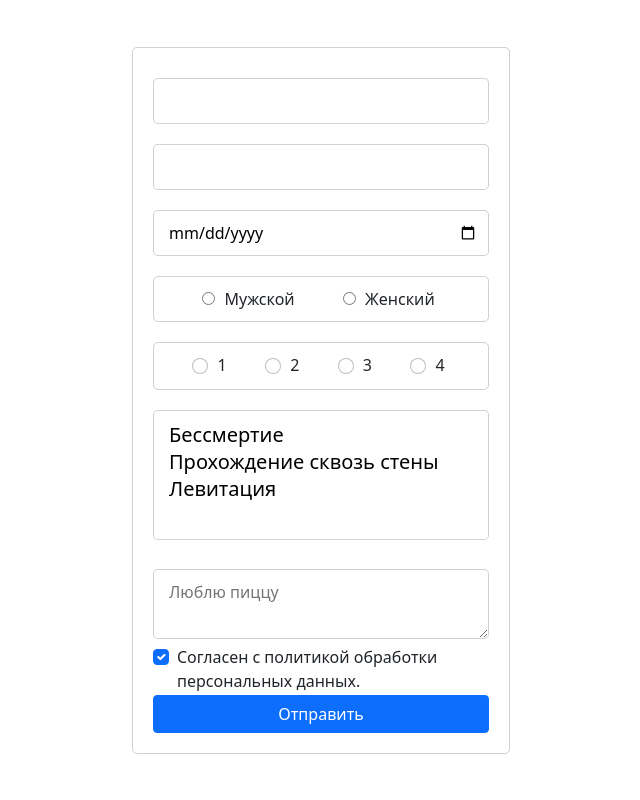
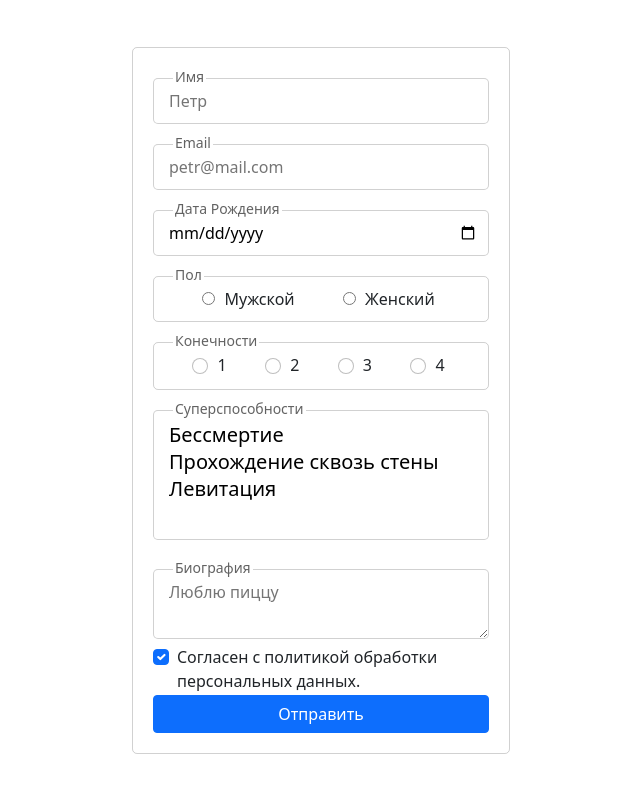
Before and after one commit to SafronovMark/backend, a PHP site: page /edit.php in a window 1280 px wide. Shown: the whole page, without its empty margins (319-959 px from the left). Run offline with PHP 8.4, Linux system fonts and the light colour scheme.

Commit message:
Update edit.php

```diff
--- a/6/edit.php
+++ b/6/edit.php
@@ -12,19 +12,19 @@
     <div class="form-container">
         <form method="POST" action="">
             <div class="input-block">
-                <span></span>
-                <input type="text" class="input-item" />
+                <span>Имя</span>
+                <input type="text" class="input-item" placeholder="Петр" />
             </div>
             <div class="input-block">
-                <span></span>
-                <input type="text" class="input-item" />
+                <span>Email</span>
+                <input type="text" class="input-item" placeholder="petr@mail.com" />
             </div>
             <div class="input-block">
-                <span></span>
+                <span>Дата Рождения</span>
                 <input type="date" class="input-item" />
             </div>
             <div class="input-block">
-                <span></span>
+                <span>Пол</span>
                 <div class="radios">
                     <div class="male-radio">
                         <input class="" type="radio" name="gender" value="m" />
@@ -38,7 +38,7 @@
             </div>
 
             <div class="input-block">
-                <span></span>
+                <span>Конечности</span>
                 <div class="radios">
                     <div class="limbs-radio">
                         <input class="form-check-input" type="radio" name="limbs" value="1" />
@@ -59,7 +59,7 @@
                 </div>
             </div>
             <div class="input-block">
-                <span></span>
+                <span>Суперспособности</span>
                 <select class="input-item form-select-lg mb-2" name="select[]" multiple>
                     <option value="inf">Бессмертие</option>
                     <option value="through">Прохождение сквозь стены</option>
@@ -67,7 +67,7 @@
                 </select>
             </div>
             <div class="input-block">
-                <span></span>
+                <span>Биография</span>
                 <textarea placeholder="Люблю пиццу" class="input-item"></textarea>
             </div>
             <div class=" form-check">
```
